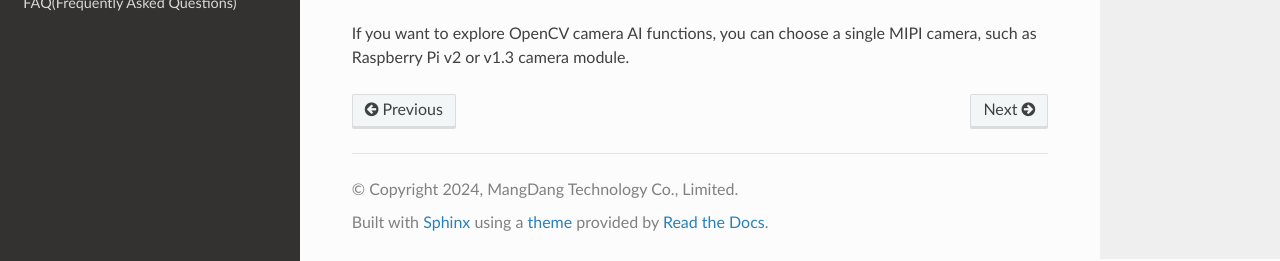
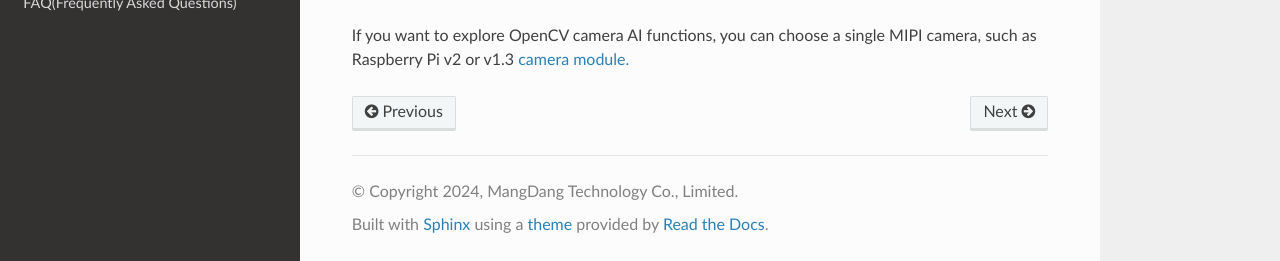
Before and after one commit to mangdangroboticsclub/MiniPupperDocs, a Sphinx documentation site: the page built from docs/guide/Features.rst, in a window 1280 px wide and 900 px high, scrolled down 1879 px, cut to the strip 639-900 px from the top of the window. Built offline with Sphinx 7.4.7 and the Read the Docs theme 3.1.0, drawn with Linux system fonts in a browser that asks for light colours; some of the changed lines change nothing that is shown.

Commit message:
update format

```diff
--- a/docs/guide/Features.rst
+++ b/docs/guide/Features.rst
@@ -7,17 +7,23 @@
 .. image:: ../_static/MP1vs2.png
     :align: center
 
+
+
 Hardware Specifications
 ^^^^^^^^^^^^^^^^^^^^^^^^
 
 .. image:: ../_static/Spec.MP1vs2.png
     :align: center
 
+
+
 Mini Pupper 1 Dimension
 ^^^^^^^^^^
 
 .. image:: ../_static/Dimension.png
     :align: center
+
+
 
 Add-ons
 ^^^^^^^^^^^^^^^^^^^^^
@@ -34,4 +40,4 @@
 
 * Camera module
 
-If you want to explore OpenCV camera AI functions, you can choose a single MIPI camera, such as Raspberry Pi v2 or v1.3 camera module.
+If you want to explore OpenCV camera AI functions, you can choose a single MIPI camera, such as Raspberry Pi v2 or v1.3 `camera module. <https://www.raspberrypi.com/documentation/accessories/camera.html>`_
```
Also changed, not shown: docs/_static/MP1vs2.png.
